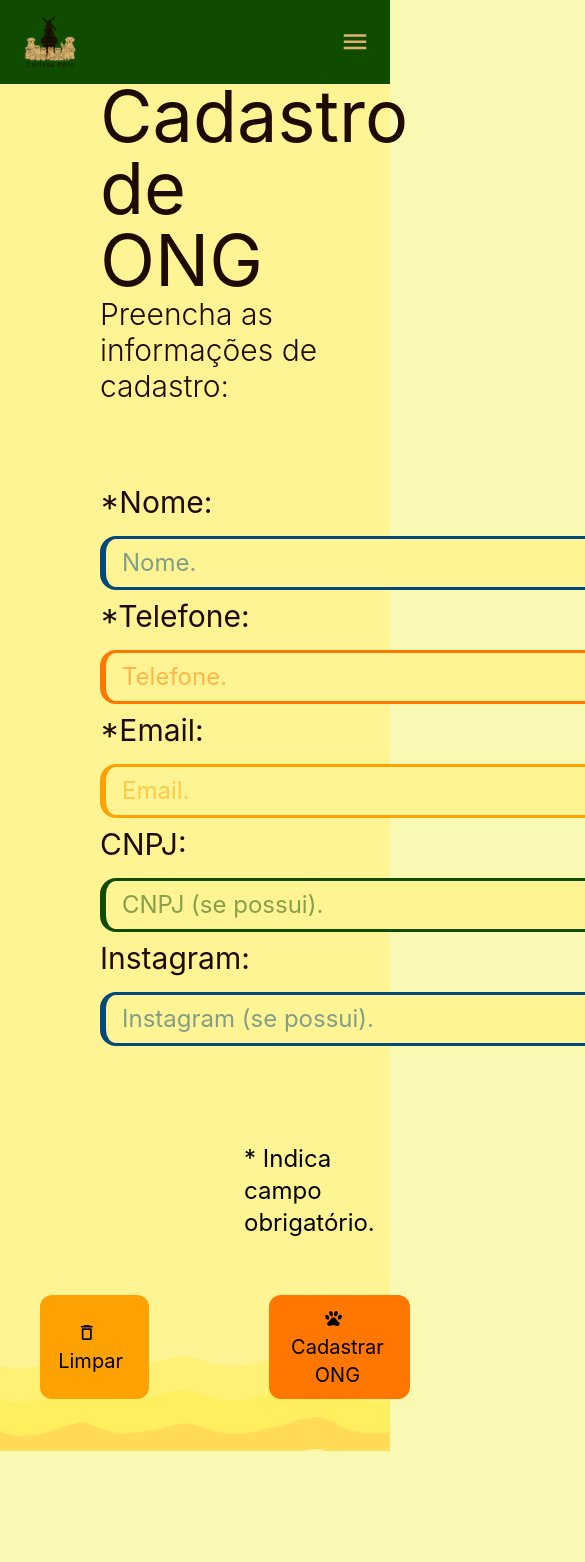
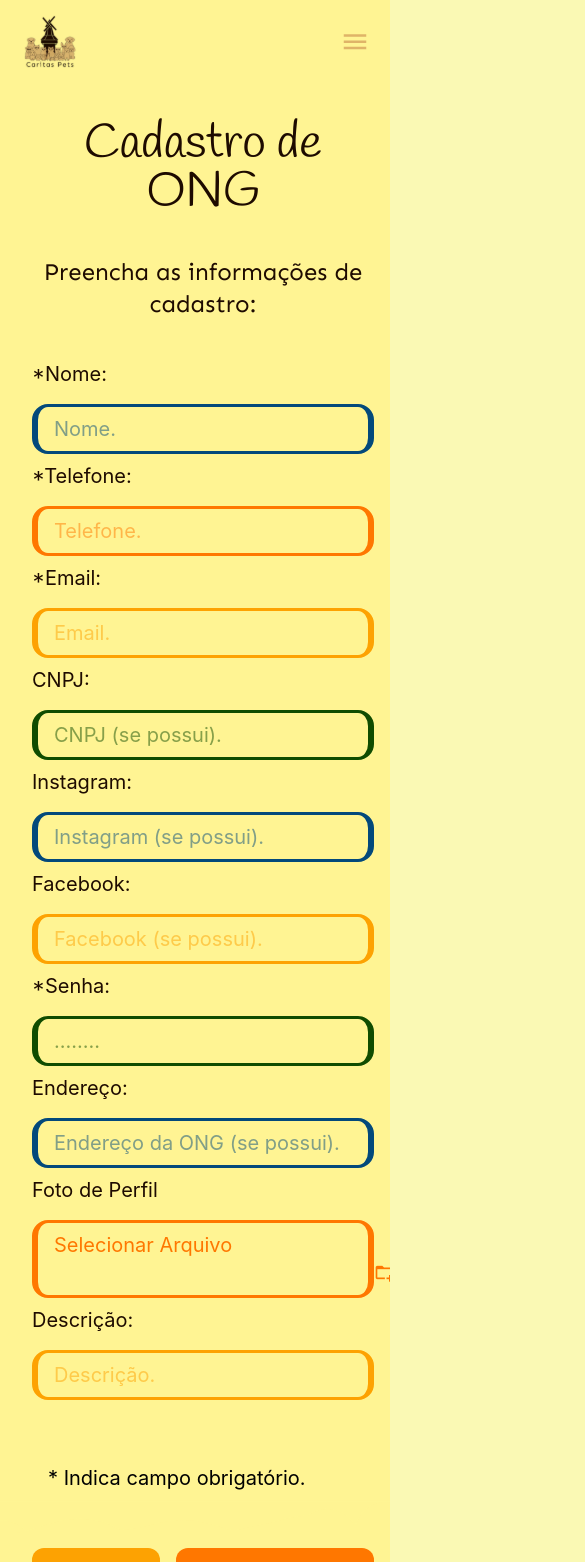
Before and after one commit to CaritasPets/Front-End, a Vue app: page /ongs/sign-up in a window 390 px wide. Shown: the top 1562 px of the page, 585 px wide, since content can reach past the window. Before the commit the page ends 1451 px from the top, so only its background shows below. Built offline with nearby package versions, Linux system fonts and the light colour scheme.

Commit message:
FEAT: Responsiveness applied on ONG registration page. #71

```diff
--- a/src/components/HeaderComponent.vue
+++ b/src/components/HeaderComponent.vue
@@ -28,12 +28,14 @@ const headerBackground = computed(() => {
   if (route.path === "/adote") return "#FF7700";
   if (route.path === "/procura-se") return "#FDA202";
   if (route.path === "/sobre") return "#104C00";
+  if (route.path === "/ongs/sign-up") return "#FFF493";
+
   return "#104C00";
 });
 
 
 const linkBaseColor = computed(() => {
-  if (route.path === "/adote" || route.path === "/procura-se" || route.path.slice(0,5) == "/user") {
+  if (route.path === "/adote" || route.path === "/procura-se" || route.path.slice(0,5) == "/user" || route.path === "/ongs/sign-up") {
     return "#1E0B00";
   }
   return "#DFB468";
@@ -69,7 +71,7 @@ const menuIconColor = computed(() => {
             class="flex items-center text-nowrap decoration-0 transition-all duration-500 font-[Handlee] px-4 py-1 rounded-lg"
             :class="{
               'bg-[#1E0B00] text-[#DFB468]': route.path === item.link, // ativo
-              'hover:bg-[#1E0B00] hover:text-[#DFB468]': route.path !== item.link,
+              'hover:bg-[#DFB468] hover:text-[#1E0B00]': route.path !== item.link,
             }"
             :style="{
               color: route.path !== item.link ? linkBaseColor : '#DFB468'
--- a/src/components/OngForm.vue
+++ b/src/components/OngForm.vue
@@ -34,13 +34,13 @@ function resetForm() {
 </script>
 <template>
   <form action="" class="relative z-10" @reset.prevent="resetForm">
-    <div class="flex justify-around">
+    <div class="flex flex-col lg:flex-row lg:justify-around">
       <div class="">
         <ul>
           <li class="flex flex-col gap-y-2">
-            <label class="text-3xl text-[#1E0B00]">*Nome:</label>
+            <label class="text-xl sm:text-3xl text-[#1E0B00]">*Nome:</label>
             <input
-              class="text-2xl bg-[#FFF493] text-[#03497B] py-2 px-4 my-2 border-x-6 border-y-3 rounded-2xl w-150"
+              class="text-xl sm:text-3xl bg-[#FFF493] text-[#03497B] py-2 px-4 my-2 border-x-6 border-y-3 rounded-2xl w-full md:w-135"
               placeholder="Nome."
               v-model="nome"
               type="text"
@@ -48,9 +48,9 @@ function resetForm() {
             />
           </li>
           <li class="flex flex-col gap-y-2">
-            <label class="text-3xl text-[#1E0B00]">*Telefone:</label>
+            <label class="text-xl sm:text-3xl text-[#1E0B00]">*Telefone:</label>
             <input
-              class="text-2xl bg-[#FFF493] text-[#FF7700] py-2 px-4 my-2 border-x-6 border-y-3 rounded-2xl w-150"
+              class="text-xl sm:text-3xl bg-[#FFF493] text-[#FF7700] py-2 px-4 my-2 border-x-6 border-y-3 rounded-2xl w-full md:w-135"
               placeholder="Telefone."
               v-model="telefone"
               type="text"
@@ -58,9 +58,9 @@ function resetForm() {
             />
           </li>
           <li class="flex flex-col gap-y-2">
-            <label class="text-3xl text-[#1E0B00]">*Email:</label>
+            <label class="text-xl sm:text-3xl text-[#1E0B00]">*Email:</label>
             <input
-              class="text-2xl bg-[#FFF493] text-[#FDA202] py-2 px-4 my-2 border-x-6 border-y-3 rounded-2xl w-150"
+              class="text-xl sm:text-3xl bg-[#FFF493] text-[#FDA202] py-2 px-4 my-2 border-x-6 border-y-3 rounded-2xl w-full md:w-135"
               placeholder="Email."
               v-model="email"
               type="email"
@@ -68,18 +68,18 @@ function resetForm() {
             />
           </li>
           <li class="flex flex-col gap-y-2">
-            <label class="text-3xl text-[#1E0B00]">CNPJ:</label>
+            <label class="text-xl sm:text-3xl text-[#1E0B00]">CNPJ:</label>
             <input
-              class="text-2xl bg-[#FFF493] text-[#104C00] py-2 px-4 my-2 border-x-6 border-y-3 rounded-2xl w-150"
-              placeholder="CNPJ (se possui)."@reset.prevent="resetForm"
+              class="text-xl sm:text-3xl bg-[#FFF493] text-[#104C00] py-2 px-4 my-2 border-x-6 border-y-3 rounded-2xl w-full md:w-135"
+              placeholder="CNPJ (se possui)."
               v-model="cnpj"
               type="text"
             />
           </li>
           <li class="flex flex-col gap-y-2">
-            <label class="text-3xl text-[#1E0B00]">Instagram:</label>
+            <label class="text-xl sm:text-3xl text-[#1E0B00]">Instagram:</label>
             <input
-              class="text-2xl bg-[#FFF493] text-[#03497B] py-2 px-4 my-2 border-x-6 border-y-3 rounded-2xl w-150"
+              class="text-xl sm:text-3xl bg-[#FFF493] text-[#03497B] py-2 px-4 my-2 border-x-6 border-y-3 rounded-2xl w-full md:w-135"
               placeholder="Instagram (se possui)."
               v-model="instagram"
               type="text"
@@ -87,21 +87,21 @@ function resetForm() {
           </li>
         </ul>
       </div>
-      <div>
+      <div class="w-[]">
         <ul>
           <li class="flex flex-col gap-y-2">
-            <label class="text-3xl text-[#1E0B00]">Facebook:</label>
+            <label class="text-xl sm:text-3xl text-[#1E0B00]">Facebook:</label>
             <input
-              class="text-2xl bg-[#FFF493] text-[#FDA202] py-2 px-4 my-2 border-x-6 border-y-3 rounded-2xl w-150"
+              class="text-xl sm:text-3xl bg-[#FFF493] text-[#FDA202] py-2 px-4 my-2 border-x-6 border-y-3 rounded-2xl w-full md:w-135"
               placeholder="Facebook (se possui)."
               v-model="facebook"
               type="text"
             />
           </li>
           <li class="flex flex-col gap-y-2">
-            <label class="text-3xl text-[#1E0B00]">*Senha:</label>
+            <label class="text-xl sm:text-3xl text-[#1E0B00]">*Senha:</label>
             <input
-              class="text-2xl bg-[#FFF493] text-[#104C00] py-2 px-4 my-2 border-x-6 border-y-3 rounded-2xl w-150"
+              class="text-xl sm:text-3xl bg-[#FFF493] text-[#104C00] py-2 px-4 my-2 border-x-6 border-y-3 rounded-2xl w-full md:w-135"
               placeholder="........"
               v-model="password"
               type="password"
@@ -109,32 +109,32 @@ function resetForm() {
             />
           </li>
           <li class="flex flex-col gap-y-2">
-            <label class="text-3xl text-[#1E0B00]">Endereço:</label>
+            <label class="text-xl sm:text-3xl text-[#1E0B00]">Endereço:</label>
             <input
-              class="text-2xl bg-[#FFF493] text-[#9EAF50] py-2 px-4 my-2 gap-y-2 border-x-6 border-y-3 rounded-2xl w-150"
+              class="text-xl sm:text-3xl bg-[#FFF493] text-[#03497B] py-2 px-4 my-2 gap-y-2 border-x-6 border-y-3 rounded-2xl w-full md:w-135"
               placeholder="Endereço da ONG (se possui)."
               v-model="endereco"
               type="text"
             />
           </li>
           <li class="flex flex-col gap-y-2">
-            <p class="text-3xl text-[#1E0B00]">Foto de Perfil</p>
+            <p class="text-xl sm:text-3xl text-[#1E0B00]">Foto de Perfil</p>
             <input id="fileInput" class="hidden" type="file" @change="onFileChange" />
             <label
             for="fileInput"
-            class="text-2xl bg-[#FFF493] text-[#FF7700] py-2 px-4 my-2 border-x-6 border-y-3 rounded-2xl w-150 cursor-pointer">
+            class="text-xl sm:text-3xl bg-[#FFF493] text-[#FF7700] py-2 px-4 my-2 border-x-6 border-y-3 rounded-2xl w-full md:w-135 cursor-pointer">
             Selecionar Arquivo
             <span class="m-80 mdi mdi-folder-plus-outline"></span>
             </label>
-            <div v-if="foto" class="text-xl text-[#FF7700]">
+            <div v-if="foto" class="text-base sm:text-xl text-[#FF7700]">
               <p>Arquivo para foto selecionado:</p>
               <p>{{ foto.name }}</p>
             </div>
           </li>
           <li class="flex flex-col gap-y-2">
-          <label class="text-3xl text-[#1E0B00]">Descrição:</label>
+          <label class="text-xl sm:text-3xl text-[#1E0B00]">Descrição:</label>
           <input
-            class="text-2xl bg-[#FFF493] text-[#FDA202] py-2 px-4 my-2 border-x-6 border-y-3 rounded-2xl w-150"
+            class="text-xl sm:text-3xl bg-[#FFF493] text-[#FDA202] py-2 px-4 my-2 border-x-6 border-y-3 rounded-2xl w-full md:w-135"
             placeholder="Descrição."
             v-model="descricao"
             type="text"
@@ -143,10 +143,10 @@ function resetForm() {
         </ul>
       </div>
     </div>
-    <div class="ml-36 my-14">
-      <h2 class="text-2xl">* Indica campo obrigatório.</h2>
+    <div class="ml-4 sm:ml-36 my-14">
+      <h2 class="text-xl sm:text-3xl">* Indica campo obrigatório.</h2>
     </div>
-    <div class="flex justify-center gap-30">
+    <div class="flex justify-center gap-4 sm:gap-30">
       <button
         class="text-xl rounded-xl py-2 pl-4 pr-6 bg-[#FDA202] cursor-pointer border-2 border-transparent transition-all duration-500 hover:bg-transparent hover:border-[#FDA202] hover:text-[#FDA202]"
         type="reset"
--- a/src/views/CadastroOng.vue
+++ b/src/views/CadastroOng.vue
@@ -2,15 +2,15 @@
 import OngForm from '../components/OngForm.vue'
 </script>
 <template>
-  <section class="bg-[#FFF493] pt-20 px-10">
-    <div class="z-10 relative pl-15 mb-20">
-      <h2 class="text-7xl text-[#1E0B00]">Cadastro de ONG</h2>
-      <p class="text-3xl text-[#1E0B00] font-light">Preencha as informações de cadastro:</p>
+  <section class="bg-[#FFF493] pt-20 px-4 sm:px-10 overflow-x-hidden">
+    <div class="z-10 relative pl-4 sm:pl-15 mb-10 sm:mb-20">
+      <h2 class="text-5xl text-center md:text-left sm:text-7xl mt-10 lg:ml-35 text-[#1E0B00] font-[Handlee]">Cadastro de ONG</h2>
+      <p class="text-2xl text-center md:text-left sm:text-3xl mt-10 lg:ml-35 text-[#1E0B00] font-light font-[Sen]">Preencha as informações de cadastro:</p>
     </div>
-    <OngForm class="pl-15 z-10 relative" />
+    <OngForm class="pl-4 sm:pl-15 z-10 relative" />
   </section>
   <img
-    class="w-[100%] transform-[translateY(-70%)] bg-[#FFF493] absolute z-0"
+    class="w-full transform-[translateY(-70%)] bg-[#FFF493] absolute z-0"
     src="/cream_waves.svg"
     alt="bg-image-waves" />
 </template>
--- a/src/views/CadastroPage.vue
+++ b/src/views/CadastroPage.vue
@@ -9,8 +9,8 @@ const authService = useAuthService()
   <section class="bg-[#FFF493] pt-20 px-6 sm:px-10">
     <div class="flex-col text-center sm:text-left sm:flex-row items-center gap-6 lg:gap-20 text-[#1E0B00] z-10 relative sm:pl-15 mb-20">
       <div class="text-[#1E0B00]">
-        <h2 class="text-5xl mt-10 md:text-6xl lg:text-6xl font-[Handlee]">Cadastro</h2>
-        <p class="text-xl mt-10 sm:text-3xl lg:text-3xl font-light mb-4 font-[Sen]">Preencha as informações de cadastro:</p>
+        <h2 class="text-5xl mt-10 md:text-6xl lg:text-6xl sm:ml-15 font-[Handlee]">Cadastro</h2>
+        <p class="text-xl mt-10 sm:text-3xl lg:text-3xl font-light mb-4 sm:ml-15 font-[Sen]">Preencha as informações de cadastro:</p>
       </div>
     </div>
     <FormCadastro class="z-10 relative max-w-10xl mx-auto w-full px-2 sm:px-4" />
```
